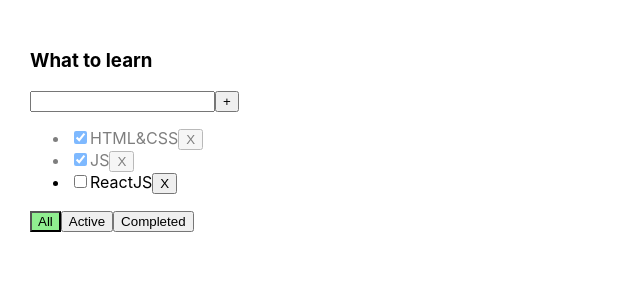
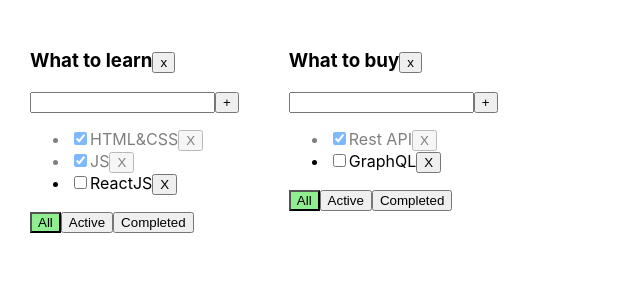
Before and after one commit to Maksimus39/1-todolist, a React (Create React App) app: page / in a window 1280 px wide. Shown: the top 300 px of the page, without its empty margins (0-640 px from the left). Built offline with nearby package versions, Linux system fonts and the light colour scheme.

Commit message:
lesson 2 - 1

```diff
--- a/src/App.tsx
+++ b/src/App.tsx
@@ -1,62 +1,114 @@
 import React, {useState} from 'react';
 import './App.css';
-import {Todolist} from "./Todolist";
+import {TasksType, Todolist} from "./Todolist";
 import {v1} from "uuid";
 
 // Типизация для блока кнопок
-export type FilterValuesType='All'|'Active'|'Completed'
+export type FilterValuesType = 'All' | 'Active' | 'Completed'
+
+// Типизация для массива тудулистов
+type TodolistType = {
+    id: string
+    title: string
+    filter: FilterValuesType
+}
+
+export type TasksStateType = {
+    [key: string]: TasksType[]
+}
+
 
 function App() {
 
-    // state с данными
-    const [tasks, setTasks] = useState([
+    let todolistID1 = v1()
+    let todolistID2 = v1()
+
+    let [todolists, setTodolists] = useState<TodolistType[]>([
+        {id: todolistID1, title: 'What to learn', filter: 'All'},
+        {id: todolistID2, title: 'What to buy', filter: 'All'},
+    ])
+
+    let [tasks, setTasks] = useState<TasksStateType>({
+        [todolistID1]: [
             {id: v1(), title: 'HTML&CSS', isDone: true},
             {id: v1(), title: 'JS', isDone: true},
             {id: v1(), title: 'ReactJS', isDone: false},
-    ])
-
-    // state для фильтрации данных
-    const [filter, setFilter] = useState<FilterValuesType>('All');
+        ],
+        [todolistID2]: [
+            {id: v1(), title: 'Rest API', isDone: true},
+            {id: v1(), title: 'GraphQL', isDone: false},
+        ],
+    })
 
     // функция удаления таски
-    const removeTask = (id: string) => {
-        setTasks(tasks.filter(task => task.id !== id))
+    const removeTask = (todolistId: string, taskId: string) => {
+        const newTodolistTasks = {
+            ...tasks,
+            [todolistId]: tasks[todolistId].filter(t => t.id !== taskId),
+        }
+        setTasks(newTodolistTasks)
     }
 
-    // блок фильтрации
-    let tasksForTodolist = tasks
-    if (filter === 'Active') {
-        tasksForTodolist = tasks.filter(task => !task.isDone)
+
+    // функция для фильтрации по кнопкам
+    const changeFilter = (todolistId: string, filter: FilterValuesType) => {
+        setTodolists(todolists.map(tl => (tl.id === todolistId ? {...tl, filter} : tl)))
+    }
+    // добавление таски
+    const addTask = (todolistId: string, nameTasks: string) => {
+        const newTask = {
+            id: v1(),
+            title: nameTasks,
+            isDone: false,
+        }
+        setTasks({...tasks, [todolistId]: [newTask, ...tasks[todolistId]]})
+    }
+    // state checkbox
+    const changeTaskStatus = (todolistId: string, taskId: string, taskStatus: boolean) => {
+        setTasks({
+            ...tasks,
+            [todolistId]: tasks[todolistId].map(t => (t.id === taskId ? {...t, isDone: taskStatus} : t)),
+        })
     }
 
-    if (filter === 'Completed') {
-        tasksForTodolist = tasks.filter(task => task.isDone)
-    }
-    // функция для фильтрации по кнопкам
-    const changeFilter=(filter:FilterValuesType)=>{
-        setFilter(filter)
-    }
-    // добавление таски
-    const addTask = (nameTasks:string) => {
-        const newTask={id:v1(),title:nameTasks,isDone:false};
-      setTasks([newTask,...tasks])
-    }
-    // state checkbox
-    const changeTaskStatus = (taskId: string, taskStatus: boolean) => {
-        const newState = tasks.map(t => (t.id == taskId ? { ...t, isDone: taskStatus } : t))
-        setTasks(newState)
+    const removeTodolist = (todolistId: string) => {
+        const newTodolists = todolists.filter(tl => tl.id !== todolistId)
+        setTodolists(newTodolists)
+
+        // удалим таски для тудулиста из стейта где мы храним таски
+        delete tasks[todolistId]
+        // засетаем в state копию объекта
+        setTasks({...tasks})
     }
     return (
         <div className="App">
+            {todolists.map(tl => {
+
+                // блок фильтрации
+                let tasksForTodolist = tasks[tl.id]
+                if (tl.filter === 'Active') {
+                    tasksForTodolist = tasks[tl.id].filter(task => !task.isDone)
+                }
+
+                if (tl.filter === 'Completed') {
+                    tasksForTodolist = tasks[tl.id].filter(task => task.isDone)
+                }
+
+                return (
                     <Todolist
-                title={'What to learn'}
+                        removeTodolist={removeTodolist}
+                        todolistId={tl.id}
+                        key={tl.id}
+                        title={tl.title}
                         tasks={tasksForTodolist}
                         removeTask={removeTask}
                         changeFilter={changeFilter}
                         addTask={addTask}
-                filter={filter}
                         changeTaskStatus={changeTaskStatus}
+                        filter={tl.filter}
                     />
+                )
+            })}
         </div>
     );
 }
--- a/src/Todolist.tsx
+++ b/src/Todolist.tsx
@@ -3,7 +3,7 @@
 import {FilterValuesType} from "./App";
 
 
-type TasksType = {
+export type TasksType = {
     id: string
     title: string
     isDone: boolean
@@ -11,13 +11,15 @@
 
 
 type TodolistPropsType = {
+    todolistId: string
     title: string,
     tasks: TasksType[]
-    removeTask: (id: string) => void
-    changeFilter: (filter: FilterValuesType) => void
-    addTask: (nameTasks: string) => void
+    removeTask: (todolistId:string,id: string) => void
+    changeFilter: (todolistId: string, filter: FilterValuesType) => void
+    addTask: (todolistId:string,nameTasks:string) => void
     filter: FilterValuesType
-    changeTaskStatus: (taskId: string, taskStatus: boolean) => void
+    changeTaskStatus: (todolistId: string,taskId: string, taskStatus: boolean) => void
+    removeTodolist:(todolistId: string)=>void
 }
 export const Todolist = (props: TodolistPropsType) => {
 
@@ -28,7 +30,7 @@
     const addTaskHandler = () => {
 
         if (taskTitle.trim() !== '') {
-            props.addTask(taskTitle.trim())
+            props.addTask(props.todolistId,taskTitle.trim())
             setTaskTitle('')
         } else {
             setError('Title is required')
@@ -44,12 +46,17 @@
         }
     }
     const changeFilterTasksHandler = (filter: FilterValuesType) => {
-        props.changeFilter(filter)
+        props.changeFilter(props.todolistId, filter)
     }
-
+    const removeTodolistHandler = () => {
+        props.removeTodolist(props.todolistId)
+    }
     return (
         <div>
-            <h3>{props.title}</h3>
+            <h3>
+                {props.title}
+                <Button title={'x'} onClick={removeTodolistHandler} />
+            </h3>
             <div>
                 <input
                     className={error ? 'error' : ''}
@@ -74,10 +81,10 @@
 
                             const changeTaskStatusHandler = (e: ChangeEvent<HTMLInputElement>) => {
                                 const newStatusValue = e.currentTarget.checked
-                                props.changeTaskStatus(task.id, newStatusValue)
+                                props.changeTaskStatus(props.todolistId,task.id, newStatusValue)
                             }
                             const removeTaskHandler = () => {
-                                props.removeTask(task.id)
+                                props.removeTask(props.todolistId,task.id)
                             }
 
 
```
Lines whose indentation alone changed are shown as unchanged.
